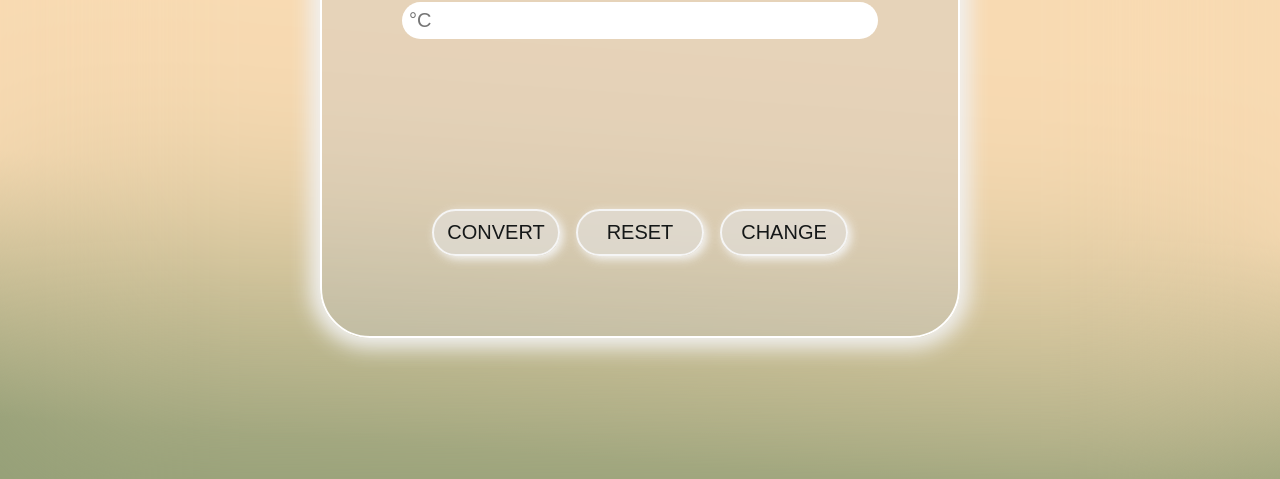
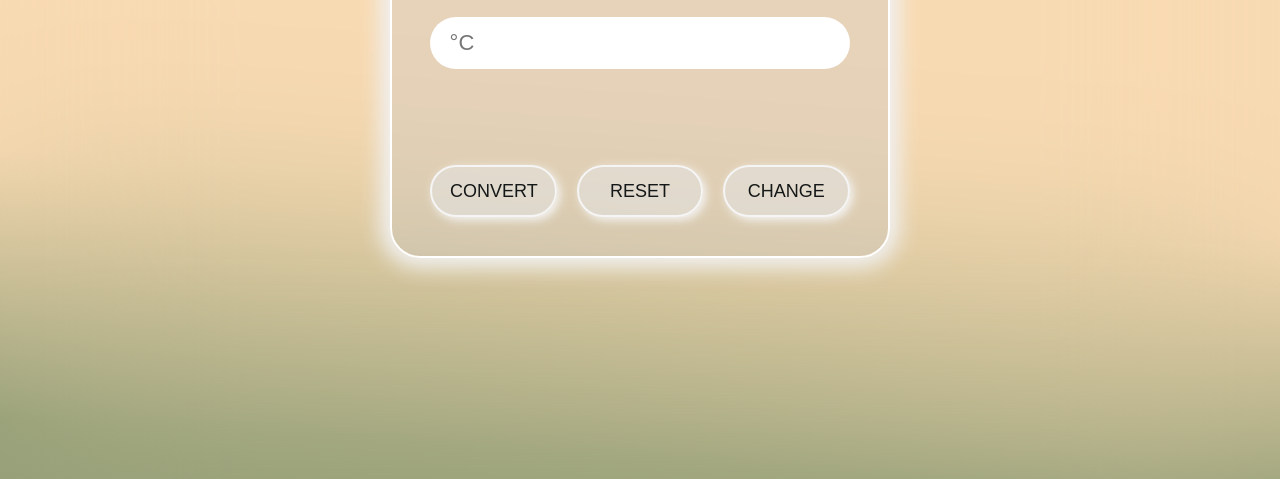
Before and after one commit to alirezaabbasi-dev/Temperature-conversion, a plain HTML site: page index.html in a window 1280 px wide. Shown: the part 321-800 px from the top of the page. Drawn offline with Linux system fonts and the light colour scheme.

Commit message:
Refactor : style.css

```diff
--- a/style/style.css
+++ b/style/style.css
@@ -1,163 +1,116 @@
-*,
-*::after,
-*::before {
+/* Reset & Base */
+* {
   box-sizing: border-box;
   margin: 0;
   padding: 0;
 }
+
 :root {
-  font-family: BlinkMacSystemFont, "Segoe UI", Roboto, Oxygen, Ubuntu, Cantarell, "Open Sans", "Helvetica Neue",
-    sans-serif, "Roboto", sans-serif;
-  --color: rgb(245, 245, 245);
-  --color2: rgb(21, 24, 24);
+  --color-light: rgb(245, 245, 245);
+  --color-dark: rgb(21, 24, 24);
+  --highlight: #e2e243;
+  font-family: 'Roboto', sans-serif;
+  font-size: clamp(16px, 1.5vw, 20px);
 }
+
 body {
   background: linear-gradient(90deg, rgb(48, 150, 178) 40%, rgb(141, 64, 236) 60%);
   display: flex;
   justify-content: center;
   align-items: center;
-  flex-direction: column;
-  text-wrap: wrap;
   height: 100vh;
-  color: rgb(255, 255, 255);
-  transition:
-    background 3s ease-in-out,
-    background-position 3s ease-in-out;
-  font-size: 20px;
-  -webkit-transition:
-    background 3s ease-in-out,
-    background-position 3s ease-in-out;
-  -moz-transition:
-    background 3s ease-in-out,
-    background-position 3s ease-in-out;
-  -ms-transition:
-    background 3s ease-in-out,
-    background-position 3s ease-in-out;
-  -o-transition:
-    background 3s ease-in-out,
-    background-position 3s ease-in-out;
+  color: #fff;
   backdrop-filter: blur(100px);
-  -webkit-backdrop-filter: blur(100px);
+  padding: 1rem;
+  text-align: center;
+  transition: background 3s ease-in-out;
 }
+
+/* Main Box */
 .main {
-  background-color: rgb(199 199 199 / 35%);
-  max-width: 50vw;
+  background-color: rgba(199, 199, 199, 0.35);
+  width: 100%;
+  max-width: 500px;
   border: 2px solid;
-  border-radius: 50px;
-  padding: 5rem;
+  border-radius: 30px;
+  padding: 2rem;
   box-shadow: #f0f0f0 0px 0px 20px 10px;
 }
-label {
-  font-size: 40px;
-  letter-spacing: 2px;
+
+/* Title */
+.title {
+  font-size: clamp(24px, 4vw, 40px);
   font-weight: bold;
+  letter-spacing: 1px;
   text-shadow: #000 2px 2px 4px;
-  text-align: center;
+  display: block;
+  margin-bottom: 1.5rem;
 }
+
+/* Input */
 #converter {
   width: 100%;
-  outline-color: var(--color2);
   border: none;
-  border-radius: 50px;
-  -webkit-border-radius: 50px;
-  -moz-border-radius: 50px;
-  -ms-border-radius: 50px;
-  -o-border-radius: 50px;
+  border-radius: 30px;
+  padding: 0.7rem 1rem;
+  font-size: clamp(18px, 2vw, 22px);
+  outline-color: var(--color-dark);
+  margin-bottom: 1rem;
 }
-input {
-  margin: 50px 0 10px;
-  padding: 7px;
-  font-size: 20px;
+
+/* Result */
+.result {
+  font-size: clamp(20px, 2vw, 26px);
+  font-weight: bold;
+  letter-spacing: 1px;
+  color: var(--highlight);
+  text-shadow: #000 2px 2px 4px;
+  min-height: 2rem;
+  margin-bottom: 2rem;
 }
-.result {
-  font-size: 26px;
-  letter-spacing: 1px;
-  height: 10rem;
-  font-weight: bold;
-  color: #e2e243;
-  text-shadow: #000 2px 2px 4px;
-}
+
+/* Buttons container */
 #buttons {
   display: flex;
-  justify-content: center;
   flex-wrap: wrap;
   gap: 1rem;
+  justify-content: center;
 }
+
+/* Button Styles */
 button {
-  display: flex;
-  justify-content: center;
-  width: 8rem;
-  text-align: center;
-  padding: 10px 20px;
-  background: rgba(229, 228, 228, 0.528);
-  border: 2px solid var(--color);
-  border-radius: 50px;
-  color: var(--color2);
-  font-size: 20px;
-  transition:
-    color 0.3s,
-    box-shadow 0.3s;
-  box-shadow: 3px 3px 10px var(--color);
+  flex: 1 1 30%;
+  min-width: 90px;
+  padding: 0.7rem;
+  background: rgba(229, 228, 228, 0.53);
+  border: 2px solid var(--color-light);
+  border-radius: 30px;
+  color: var(--color-dark);
+  font-size: clamp(14px, 2vw, 18px);
+  box-shadow: 3px 3px 10px var(--color-light);
   text-transform: uppercase;
   cursor: pointer;
-  -webkit-border-radius: 50px;
-  -moz-border-radius: 50px;
-  -ms-border-radius: 50px;
-  -o-border-radius: 50px;
-  -webkit-transition:
-    color 0.3s,
-    box-shadow 0.3s;
-  -moz-transition:
-    color 0.3s,
-    box-shadow 0.3s;
-  -ms-transition:
-    color 0.3s,
-    box-shadow 0.3s;
-  -o-transition:
-    color 0.3s,
-    box-shadow 0.3s;
-}
-button:hover {
-  color: var(--color);
-  box-shadow: 3px 3px 10px var(--color2);
+  transition: color 0.3s, box-shadow 0.3s, background 0.3s;
 }
 
-@media screen and (max-width: 200px) {
-  body {
-    word-wrap: break-word;
+button:hover {
+  color: var(--color-light);
+  box-shadow: 3px 3px 10px var(--color-dark);
+  background: rgba(255, 255, 255, 0.1);
+}
+
+/* Small devices */
+@media (max-width: 500px) {
+  .main {
+    padding: 1.5rem;
+    border-radius: 20px;
   }
-  .result {
-    height: 15rem;
+
+  #buttons {
+    flex-direction: column;
   }
+
   button {
-    width: 6rem;
+    width: 100%;
   }
 }
-
-/* ------> Media queries <------ */
-@media screen and (max-width: 500px) {
-  /*Smartphones*/
-
-  .main {
-    padding: 0;
-    margin: 0;
-    border: none;
-    background: none;
-    box-shadow: none;
-  }
-  label {
-    font-size: 20px;
-  }
-  button {
-    font-size: 15px;
-  }
-}
-@media screen and (max-width: 768px) {
-  /*medium screens*/
-  label {
-    font-size: 27px;
-  }
-}
-@media screen and (max-width: 1000px) {
-  /*Bigger screens*/
-}
```
